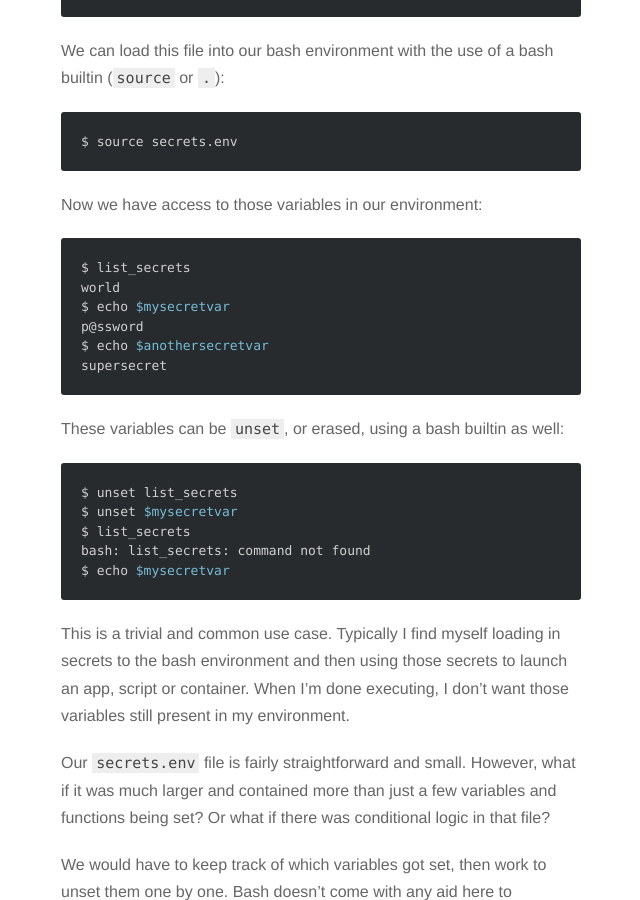
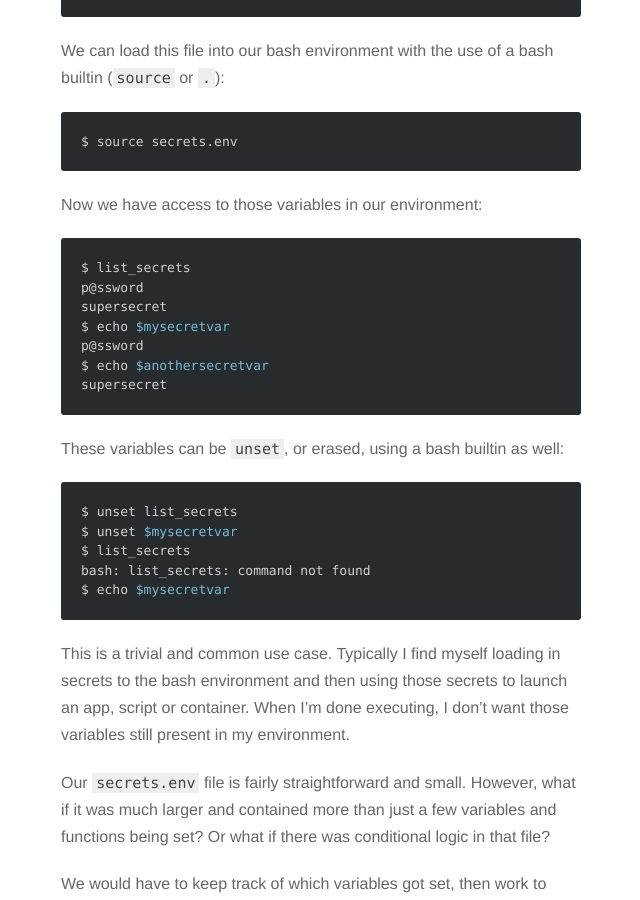
Before and after one commit to nextrevision/nextrevision.github.io, a Jekyll site: the page built from _posts/2015-11-13-unsourcing-vars-files-in-bash.md, in a window 1280 px wide and 900 px high, scrolled down 646 px. Shown: the whole window, without its empty margins (319-959 px from the left). Built offline with Jekyll 4.4.1, drawn with Linux system fonts in a browser that asks for light colours; nearby versions of some CDN libraries; Markdown is read by kramdown in place of the engine named in the settings.

Commit message:
Fixed output for list_secrets command

```diff
--- a/_posts/2015-11-13-unsourcing-vars-files-in-bash.md
+++ b/_posts/2015-11-13-unsourcing-vars-files-in-bash.md
@@ -27,7 +27,8 @@ Now we have access to those variables in our environment:
 
 {% highlight bash %}
 $ list_secrets
-world
+p@ssword
+supersecret
 $ echo $mysecretvar
 p@ssword
 $ echo $anothersecretvar
```
